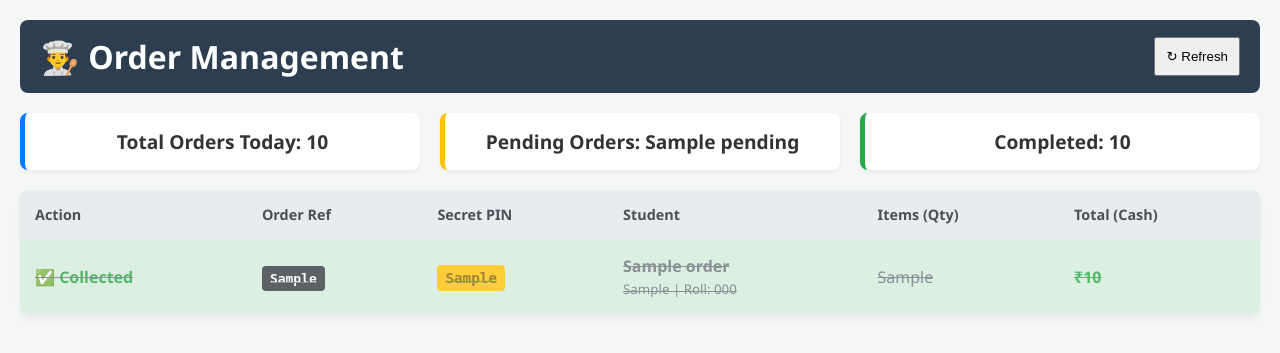
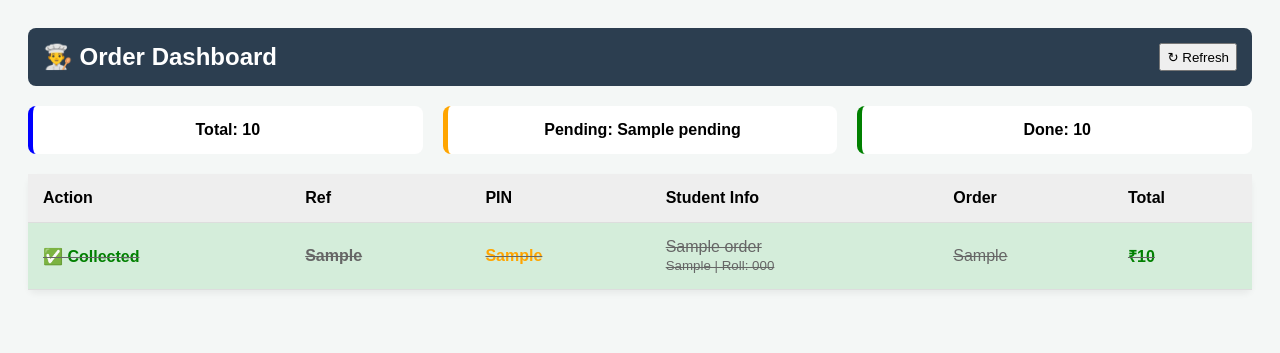
Before and after one commit to hansrajdummy66-wq/canteen-system, a Flask app: template templates/staff_dashboard.html in a window 1280 px wide. Shown: the top 353 px of the page. Run offline with Flask 3, Linux system fonts and the light colour scheme; tables that the repository leaves empty hold one stand-in row (values such as "Sample post"); the template is opened without the code that fills it: values that come from a table or form of the project are taken from there, most other values are stand-ins (such as "Sample title", 1, 10 or a date in 2020).

Commit message:
Update staff_dashboard.html

```diff
--- a/templates/staff_dashboard.html
+++ b/templates/staff_dashboard.html
@@ -1,72 +1,50 @@
 <!DOCTYPE html>
-<html lang="en">
+<html>
 <head>
-    <meta charset="UTF-8">
-    <meta name="viewport" content="width=device-width, initial-scale=1.0">
-    <title>Staff Dashboard - Canteen</title>
+    <title>Staff Dashboard</title>
     <style>
-        body { font-family: 'Segoe UI', Tahoma, Geneva, Verdana, sans-serif; margin: 0; padding: 20px; background-color: #f4f7f6; color: #333; }
-        .header { display: flex; justify-content: space-between; align-items: center; background: #2c3e50; color: white; padding: 15px 20px; border-radius: 8px; margin-bottom: 20px; }
-        .stats-bar { display: flex; gap: 20px; margin-bottom: 20px; }
-        .stat-box { background: white; padding: 15px 25px; border-radius: 8px; box-shadow: 0 2px 4px rgba(0,0,0,0.05); flex: 1; text-align: center; font-size: 1.2em; font-weight: bold; }
-        table { width: 100%; border-collapse: collapse; background: white; border-radius: 8px; overflow: hidden; box-shadow: 0 4px 6px rgba(0,0,0,0.05); }
-        th, td { padding: 15px; text-align: left; border-bottom: 1px solid #e9ecef; }
-        th { background-color: #e9ecef; font-weight: bold; color: #495057; font-size: 0.9em; }
-        .completed-row { background-color: #d4edda; opacity: 0.8; }
-        .completed-row td { text-decoration: line-through; color: #6c757d; }
-        .ref-badge { background: #343a40; color: white; padding: 5px 8px; border-radius: 4px; font-family: monospace; font-weight: bold; }
-        .pin-badge { background: #ffc107; color: #856404; padding: 5px 8px; border-radius: 4px; font-family: monospace; font-weight: 900; font-size: 1.1em; }
-        .tick-btn { background: #28a745; color: white; border: none; padding: 8px 12px; border-radius: 5px; cursor: pointer; font-weight: bold; transition: 0.2s; }
-        .tick-btn:hover { background: #218838; transform: scale(1.05); }
-        .done-label { color: #28a745; font-weight: bold; }
+        body { font-family: sans-serif; padding: 20px; background: #f4f7f6; }
+        .stats { display: flex; gap: 20px; margin-bottom: 20px; }
+        .stat-box { background: white; padding: 15px; flex: 1; text-align: center; font-weight: bold; border-radius: 8px; }
+        table { width: 100%; border-collapse: collapse; background: white; border-radius: 8px; box-shadow: 0 4px 6px rgba(0,0,0,0.05); }
+        th, td { padding: 15px; text-align: left; border-bottom: 1px solid #ddd; }
+        th { background: #eee; }
+        .done { background: #d4edda; text-decoration: line-through; color: #666; }
+        .btn { background: #28a745; color: white; border: none; padding: 8px; border-radius: 4px; cursor: pointer; }
     </style>
 </head>
 <body>
-
-    <div class="header">
-        <h1 style="margin:0;">👨‍🍳 Order Management</h1>
-        <button onclick="location.reload();" style="padding: 10px; cursor: pointer;">↻ Refresh</button>
+    <div style="display:flex; justify-content:space-between; background:#2c3e50; color:white; padding:15px; border-radius:8px; margin-bottom:20px;">
+        <h2 style="margin:0;">👨‍🍳 Order Dashboard</h2>
+        <button onclick="location.reload();" style="cursor:pointer;">↻ Refresh</button>
     </div>
 
-    <!-- Live Statistics -->
-    <div class="stats-bar">
-        <div class="stat-box" style="border-left: 5px solid #007bff;">Total Orders Today: {{ total }}</div>
-        <div class="stat-box" style="border-left: 5px solid #ffc107;">Pending Orders: {{ pending }}</div>
-        <div class="stat-box" style="border-left: 5px solid #28a745;">Completed: {{ total - pending }}</div>
+    <div class="stats">
+        <div class="stat-box" style="border-left:5px solid blue;">Total: {{ total }}</div>
+        <div class="stat-box" style="border-left:5px solid orange;">Pending: {{ pending }}</div>
+        <div class="stat-box" style="border-left:5px solid green;">Done: {{ total - pending }}</div>
     </div>
 
     <table>
-        <thead>
-            <tr>
-                <th>Action</th>
-                <th>Order Ref</th>
-                <th>Secret PIN</th>
-                <th>Student</th>
-                <th>Items (Qty)</th>
-                <th>Total (Cash)</th>
-            </tr>
-        </thead>
-        <tbody>
+        <tr><th>Action</th><th>Ref</th><th>PIN</th><th>Student Info</th><th>Order</th><th>Total</th></tr>
         {% for order in orders %}
-            <tr class="{% if order.is_completed %}completed-row{% endif %}">
+        <tr class="{% if order.is_completed %}done{% endif %}">
             <td>
                 {% if not order.is_completed %}
-                    <form action="{{ url_for('complete_order', order_id=order.id, key=request.args.get('key')) }}" method="POST" style="margin:0;">
-                        <button type="submit" class="tick-btn">✔️ Mark Ready</button>
+                <form action="{{ url_for('complete_order', order_id=order.id, key=request.args.get('key')) }}" method="POST">
+                    <button class="btn">✔️ Mark Ready</button>
                 </form>
                 {% else %}
-                    <span class="done-label">✅ Collected</span>
+                <strong style="color:green;">✅ Collected</strong>
                 {% endif %}
             </td>
-                <td><span class="ref-badge">{{ order.order_ref }}</span></td>
-                <td><span class="pin-badge">{{ order.collection_pin }}</span></td>
-                <td><strong>{{ order.student_name }}</strong><br><small>{{ order.student_class }} | Roll: {{ order.roll_number }}</small></td>
+            <td><strong>{{ order.order_ref }}</strong></td>
+            <td><strong style="color:orange;">{{ order.collection_pin }}</strong></td>
+            <td>{{ order.student_name }}<br><small>{{ order.student_class }} | Roll: {{ order.roll_number }}</small></td>
             <td>{{ order.items }}</td>
-                <td style="font-weight:bold; color: #28a745;">₹{{ order.total_price }}</td>
+            <td style="color:green; font-weight:bold;">₹{{ order.total_price }}</td>
         </tr>
         {% endfor %}
-        </tbody>
     </table>
-
 </body>
 </html>
```
Lines whose indentation alone changed are shown as unchanged.
